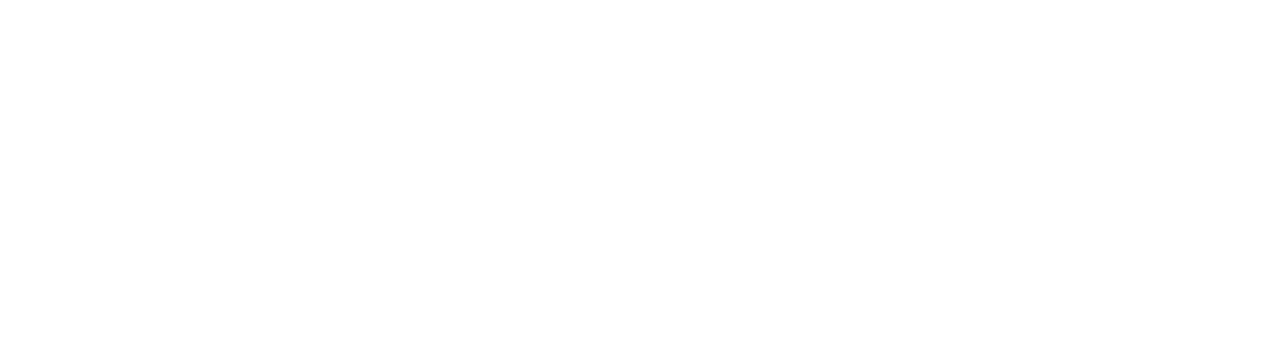
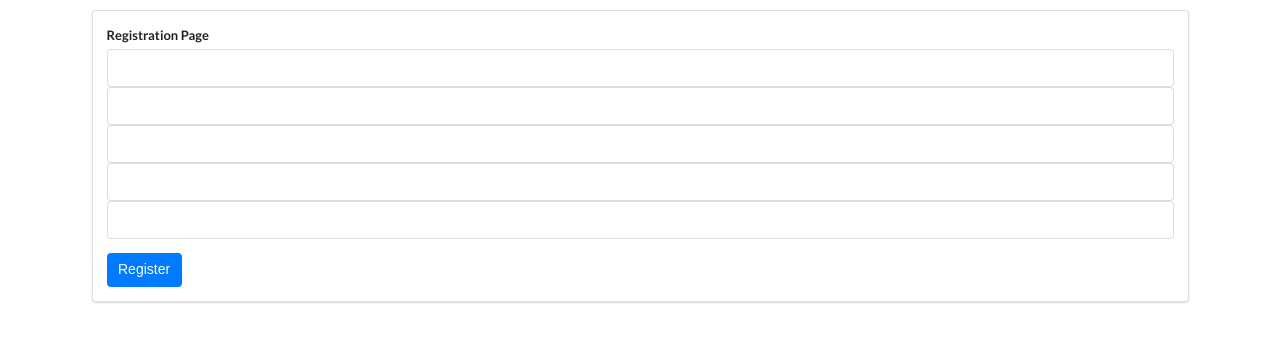
Before and after one commit to g-priime/loginPrototypeV0.0, a React (Create React App) app: page / in a window 1280 px wide. Shown: the top 342 px of the page. Built offline with nearby package versions, Linux system fonts and the light colour scheme.

Commit message:
Merge branch 'master' of https://github.com/g-priime/loginPrototypeV0.0

```diff
--- a/src/components/App.js
+++ b/src/components/App.js
@@ -1,46 +1,39 @@
-//import 'bootstrap/dist/css/bootstrap.min.css';
 
 import React from 'react';
-import {BrowserRouter, Route } from 'react-router-dom';
 
-import unsplash from '../api/unsplash';
-//import ImageList from './ImageList';
-import PageOne from './PageOne';
-
-
-const PageTwo = () => {
-    return <div>PageTwo</div>;
-};
+import BasePath from '../api/BasePath';
+import RegisterPage from './RegisterPage';
+import HomePage from './HomePage';
 
 class App extends React.Component {
-    //state = { images: [] };
     state = { images: [] };
 
-    onSearchSubmit = async (term, password) => {
-        const response = await unsplash.put('/webresources/generic', { term , password });
-        //const response = await unsplash.get('/webresources/generic_1');
+    onSearchSubmit = async (username, password, fname, lname, email) => {
+        const response = await BasePath.put('/webresources/register',
+        { username , password , fname , lname , email });
+
         console.log(response.data);
-        //const response = 'goodbye';
         this.setState({ images: response.data});
     }
 
     render() {
-        return (
-            <div>
-                <BrowserRouter>
-                    <div>
-                        <Route path="/SearchBar" exact component={PageOne} />
-                        <Route path="/pageTwo" component={PageTwo} />
-                    </div>
-                </BrowserRouter>
-            </div>
-            /*
-            <div className="ui container" style={{ marginTop: '10px'}}>
-                <SearchBar onSubmit={this.onSearchSubmit} />
-                <div>{this.state.images}</div>
+        var isValid = this.state.images;
 
-            </div>*/
-        );
+        if(isValid !== 'account registered'){
+            return (
+                <div className="ui container" style={{ marginTop: '10px'}}>
+                    <RegisterPage onSubmit={this.onSearchSubmit} />
+                    <div>{this.state.images}</div>
+                </div>
+            );
+        }
+        else {
+            return (
+                <div>
+                    <HomePage />
+                </div>
+            );
+        }
     }
 }
 
--- a/src/components/HomePage.js
+++ b/src/components/HomePage.js
@@ -1,6 +1,4 @@
 import React from 'react';
-
-//import Button from 'react-bootstrap';
 
 class HomePage extends React.Component {
 
--- a/src/components/PageOne.js
+++ /dev/null
@@ -1,48 +0,0 @@
-//import 'bootstrap/dist/css/bootstrap.min.css';
-
-import React from 'react';
-
-import unsplash from '../api/unsplash';
-import SearchBar from './SearchBar';
-//import ImageList from './ImageList';
-import HomePage from './HomePage';
-
-class PageOne extends React.Component {
-    //state = { images: [] };
-    state = { images: '' };
-
-    onSearchSubmit = async (term, password) => {
-        const response = await unsplash.put('/webresources/generic', { term , password });
-        //const response = await unsplash.get('/webresources/generic_1');
-        console.log(response.data);
-        //const response = 'goodbye';
-        this.setState({ images: response.data});
-    }
-
-    render() {
-        var isValid = this.state.images;
-
-        if(isValid !== 'valid'){
-            return (
-
-
-                <div className="ui container" style={{ marginTop: '10px'}}>
-                    <SearchBar onSubmit={this.onSearchSubmit} />
-                    <div>{this.state.images}</div>
-                    <div>
-
-                </div>
-                </div>
-            );
-        } else {
-            return (
-                <div>
-                    <HomePage />
-                </div>
-            );
-        }
-
-    }
-}
-
-export default PageOne;
--- /dev/null
+++ b/src/components/RegisterPage.js
@@ -0,0 +1,62 @@
+import React from 'react';
+
+class SearchBar extends React.Component {
+    state = { username: '', password: '', fname: '', lname: '', email: '' };
+
+    onFormSubmit = (event) => {
+        event.preventDefault();
+
+        this.props.onSubmit(this.state.username, this.state.password, this.state.fname,
+            this.state.lname, this.state.email);
+    }
+
+    render() {
+        return (
+            <div className="ui segment">
+                <form onSubmit={this.onFormSubmit} className="ui form">
+                    <div className="field">
+                        <label>Registration Page</label>
+                        <input
+                            type="text"
+                            value={this.state.username}
+                            onChange={e =>
+                                 this.setState({ username: e.target.value })
+                            }
+                        />
+                        <input
+                            type="text"
+                            value={this.state.password}
+                            onChange={e =>
+                                 this.setState({ password: e.target.value })
+                            }
+                        />
+                        <input
+                            type="text"
+                            value={this.state.fname}
+                            onChange={e =>
+                                 this.setState({ fname: e.target.value })
+                            }
+                        />
+                        <input
+                            type="text"
+                            value={this.state.lname}
+                            onChange={e =>
+                                 this.setState({ lname: e.target.value })
+                            }
+                        />
+                        <input
+                            type="text"
+                            value={this.state.email}
+                            onChange={e =>
+                                 this.setState({ email: e.target.value })
+                            }
+                        />
+                    </div>
+                    <button className="btn btn-primary">Register</button>
+                </form>
+            </div>
+        );
+    }
+}
+
+export default SearchBar;
--- a/src/components/SearchBar.js
+++ /dev/null
@@ -1,43 +0,0 @@
-import React from 'react';
-
-//import Button from 'react-bootstrap';
-
-class SearchBar extends React.Component {
-    state = { term: '', password: '' };
-
-    onFormSubmit = (event) => {
-        event.preventDefault();
-
-        this.props.onSubmit(this.state.term, this.state.password);
-        //this.props.onSubmit(this.state.password);
-    }
-
-    render() {
-        return (
-            <div className="ui segment">
-                <form onSubmit={this.onFormSubmit} className="ui form">
-                    <div className="field">
-                        <label>Login Page</label>
-                        <input
-                            type="text"
-                            value={this.state.term}
-                            onChange={e =>
-                                 this.setState({ term: e.target.value })
-                            }
-                        />
-                        <input
-                            type="text"
-                            value={this.state.password}
-                            onChange={e =>
-                                 this.setState({ password: e.target.value })
-                            }
-                        />
-                    </div>
-                    <button className="btn btn-primary">Login</button>
-                </form>
-            </div>
-        );
-    }
-}
-
-export default SearchBar;
--- a/src/index.js
+++ b/src/index.js
@@ -1,4 +1,3 @@
-//import 'bootstrap/dist/css/bootstrap.min.css';
 
 import React from 'react';
 import ReactDOM from 'react-dom';
```
Also changed, not shown: src/components/ImageCard.js (deleted, +0 -35 lines), src/components/ImageList.css (deleted, +0 -10 lines), src/api/BasePath.js (renamed from src/api/unsplash.js).
